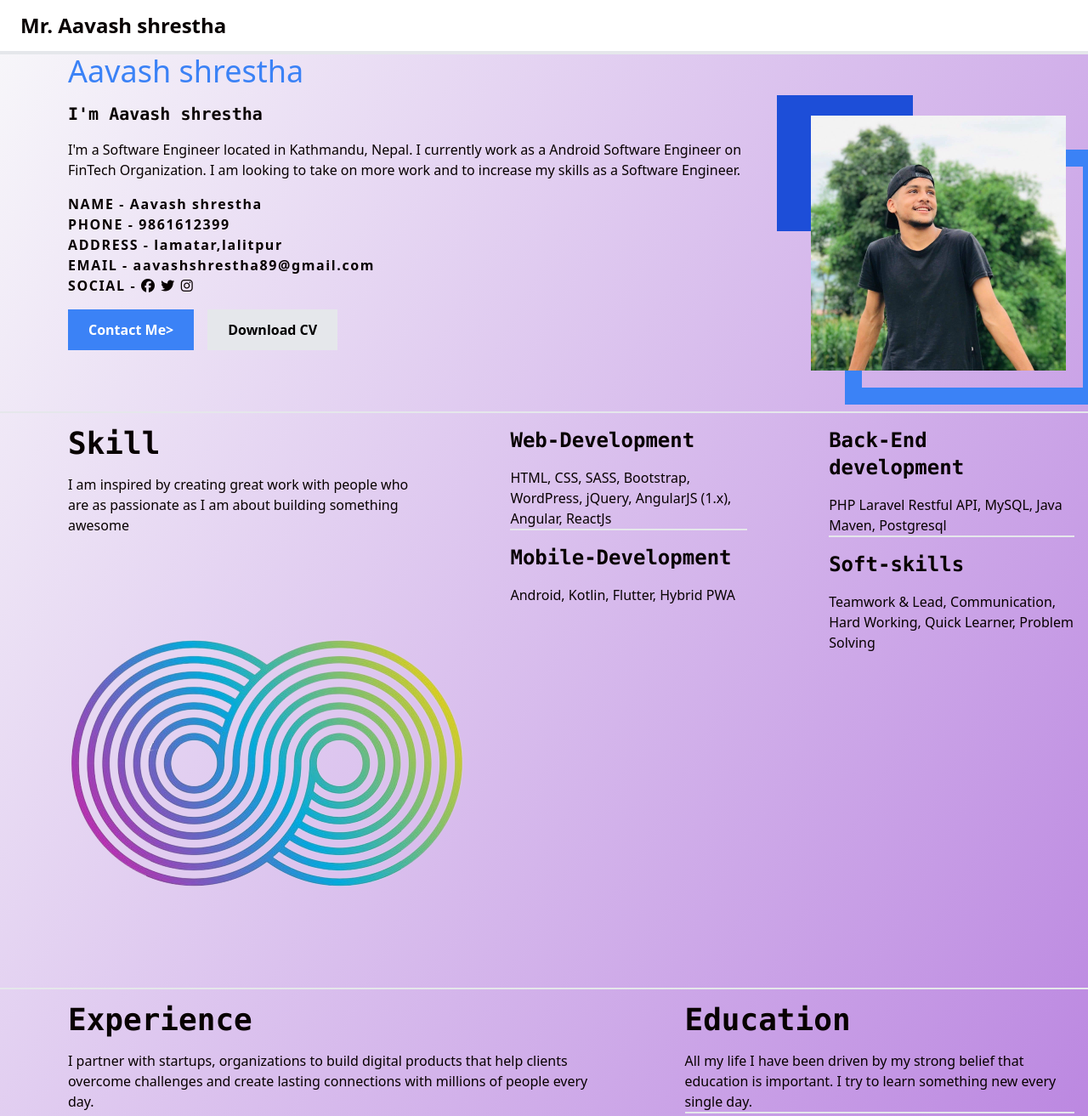
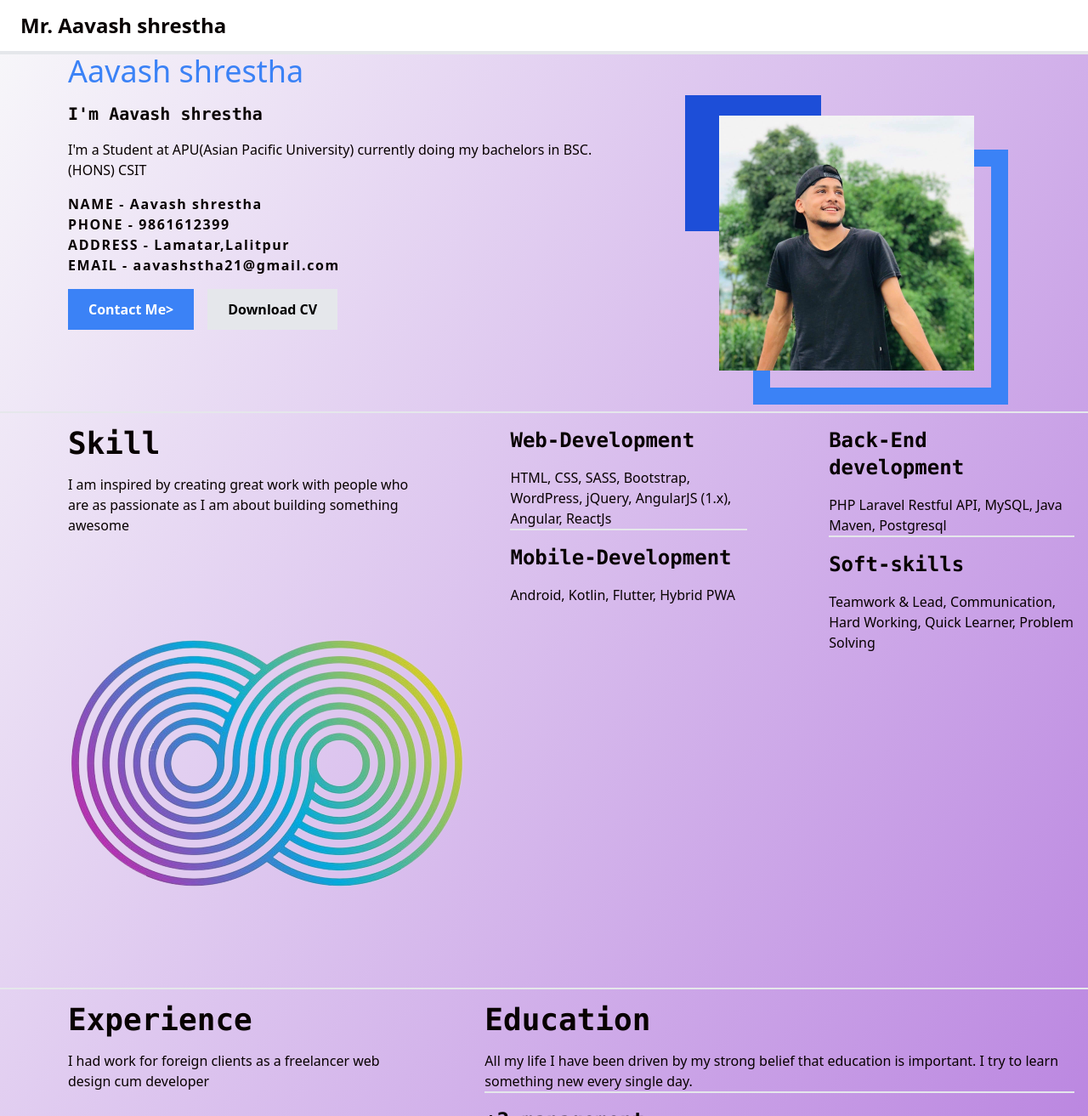
Before and after one commit to aavastha/portfolio, a plain HTML site: page index.html in a window 1280 px wide. Shown: the top 1313 px of the page at 85% size. Drawn offline with nearby package versions, Linux system fonts and the light colour scheme.

Commit message:
Update index.html

```diff
--- a/index.html
+++ b/index.html
@@ -83,19 +83,15 @@
 
             </div>
             <div class="section-content  m-4 ml-20">
-                <p class="">I'm a Software Engineer located in Kathmandu, Nepal.
-                    I currently work as a Android Software Engineer on FinTech Organization.
-                    I am looking to take on more work and to increase my skills as a Software Engineer.</p>
+                <p class="">I'm a Student at APU(Asian Pacific University) currently doing my bachelors in BSC.(HONS) CSIT</p>
             </div>
 
             <div class="section-sum text-black-400 font-semibold tracking-widest m-4 ml-20  ">
                 <div>NAME - Aavash shrestha</div>
                 <div>PHONE - 9861612399</div>
-                <div>ADDRESS - lamatar,lalitpur</div>
-                <div>EMAIL - aavashshrestha89@gmail.com</div>
-                <div>SOCIAL - <i class="fa-brands fa-facebook"></i>
-                    <i class="fa-brands fa-twitter"></i>
-                    <i class="fa-brands fa-instagram"> </i></div>
+                <div>ADDRESS - Lamatar,Lalitpur</div>
+                <div>EMAIL - aavashstha21@gmail.com</div>
+
             </div>
             <div class="flex m-4 ml-20">
               <a href="contact.html" class="bg-blue-500 px-6 py-3 text-white font-semibold hover:shadow-lg hover:shadow-blue-500">Contact Me></a>
@@ -142,7 +138,7 @@
         <div class="flex border-b-2 ">
             <div>
                 <p class="section-title text-4xl font-semibold font-mono flex  m-4 ml-20">Experience</p>
-                <p class="flex  m-4 ml-20">I partner with startups, organizations to build digital products that help clients overcome challenges and create lasting connections with millions of people every day.</p>
+                <p class="flex  m-4 ml-20">I had work for foreign clients as a freelancer web design cum developer</p>
                  <img src="capture.png" class="m-4 ml-16">
 
             </div>
```
